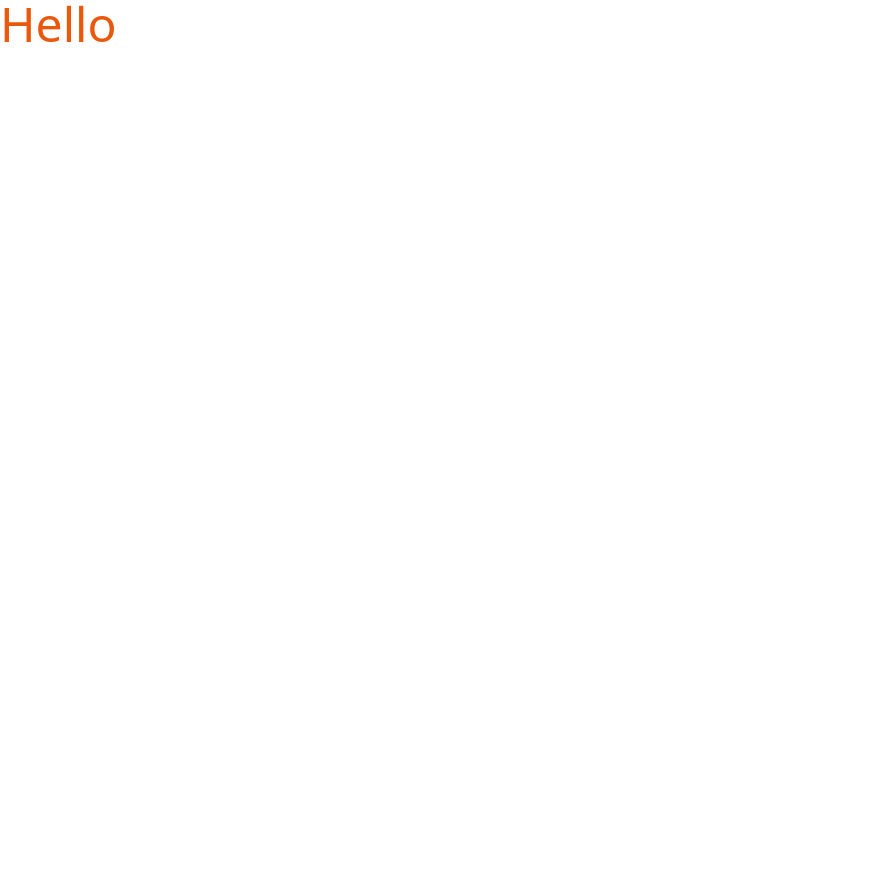
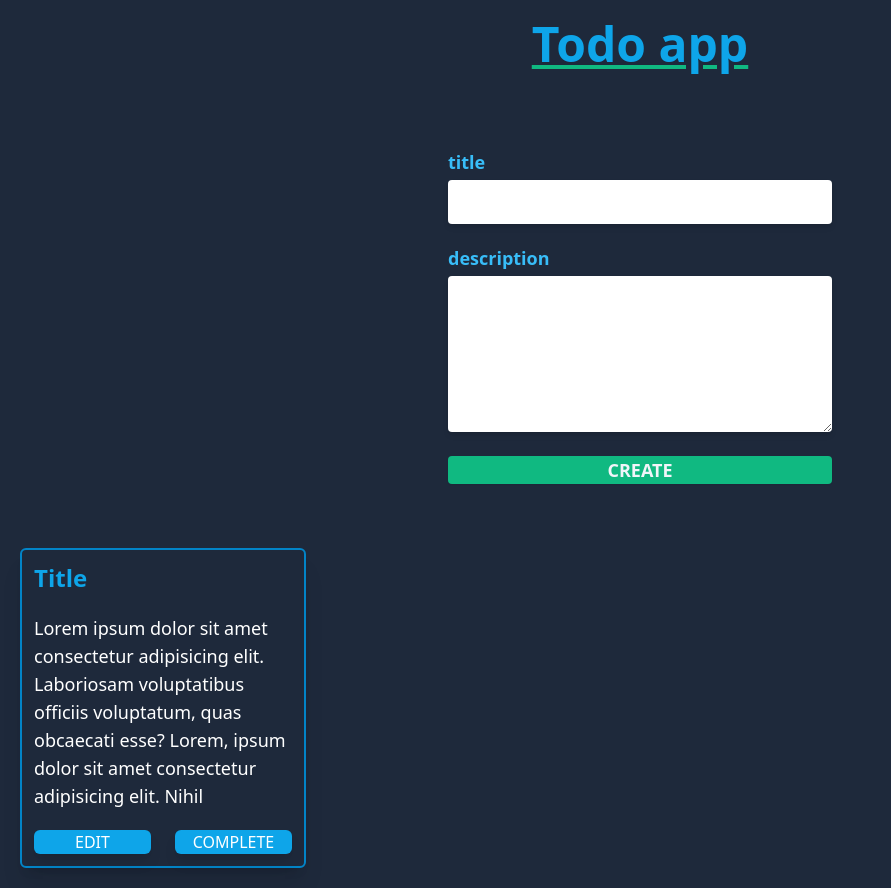
Before and after one commit to krzysztof-kozak/todo-homework-react, a React (Create React App) app: page / in a window 1280 px wide. Shown: the whole page, without its empty margins (0-891 px from the left). Before the commit the page ends 800 px from the top, so only its background shows below. Built offline with nearby package versions, Linux system fonts and the light colour scheme.

Commit message:
add ui mock

```diff
--- a/package.json
+++ b/package.json
@@ -38,6 +38,8 @@
   "devDependencies": {
     "autoprefixer": "^10.4.7",
     "postcss": "^8.4.14",
+    "prettier": "^2.7.1",
+    "prettier-plugin-tailwindcss": "^0.1.11",
     "tailwindcss": "^3.1.4"
   }
 }
--- a/src/App.jsx
+++ b/src/App.jsx
@@ -1,3 +1,68 @@
 export default function App() {
-  return <h1 className="text-5xl text-orange-600">Hello</h1>;
+  return (
+    <div className="bg-slate-800">
+      <div className="container mx-auto p-5 text-lg">
+        <h1 className="text-center text-5xl font-bold text-sky-500 underline decoration-emerald-500">
+          Todo app
+        </h1>
+
+        <div className="mx-auto mt-20 flex max-w-sm flex-wrap space-y-5">
+          <div className="flex basis-full flex-wrap gap-1">
+            <label
+              htmlFor="title"
+              className="basis-full font-semibold text-sky-400"
+            >
+              title
+            </label>
+            <input
+              type="text"
+              name="title"
+              id="title"
+              className="basis-full rounded px-2 py-2 shadow-md outline-offset-2 outline-emerald-500"
+            />
+          </div>
+
+          <div className="flex basis-full flex-wrap gap-1">
+            <label
+              htmlFor="description"
+              className="basis-full font-semibold text-sky-400"
+            >
+              description
+            </label>
+            <textarea
+              name="description"
+              id="description"
+              cols="30"
+              rows="5"
+              className="basis-full rounded px-2 py-2 shadow-md outline-offset-2 outline-emerald-500"
+            ></textarea>
+
+            <div className="flex basis-full flex-wrap gap-1"></div>
+          </div>
+          <button className="basis-full rounded bg-emerald-500 font-semibold uppercase text-slate-100 shadow-sm">
+            Create
+          </button>
+        </div>
+
+        <div className="mt-16 grid grid-cols-ram gap-8">
+          <div className="space-y-5 rounded-md border-2 border-sky-600 p-3 shadow-xl hover:border-emerald-600">
+            <h2 className="text-2xl font-bold text-sky-500">Title</h2>
+            <p className="text-white">
+              Lorem ipsum dolor sit amet consectetur adipisicing elit.
+              Laboriosam voluptatibus officiis voluptatum, quas obcaecati esse?
+              Lorem, ipsum dolor sit amet consectetur adipisicing elit. Nihil
+            </p>
+            <div className="mt-8 flex gap-6">
+              <button className="basis-full rounded-md bg-sky-500 text-base font-medium uppercase text-white shadow-lg">
+                edit
+              </button>
+              <button className="basis-full rounded-md bg-sky-500 text-base font-medium uppercase text-white shadow-lg">
+                complete
+              </button>
+            </div>
+          </div>
+        </div>
+      </div>
+    </div>
+  );
 }
--- a/tailwind.config.js
+++ b/tailwind.config.js
@@ -2,7 +2,11 @@
 module.exports = {
   content: ['./src/**/*.{js,jsx,ts,tsx}'],
   theme: {
-    extend: {},
+    extend: {
+      gridTemplateColumns: {
+        ram: 'repeat(auto-fill, minmax(250px, 1fr))',
+      },
+    },
   },
   plugins: [],
 };
```
Also changed, not shown: src/components/index.js (added), 1 other file (tests, documents, lock files or other folders).
